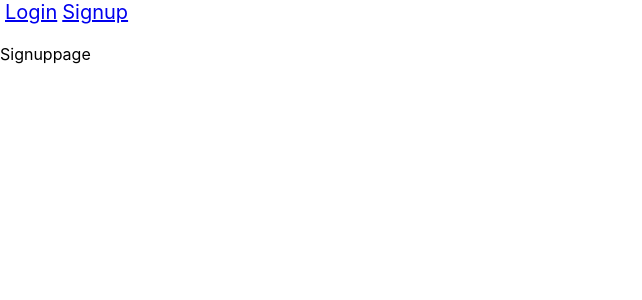
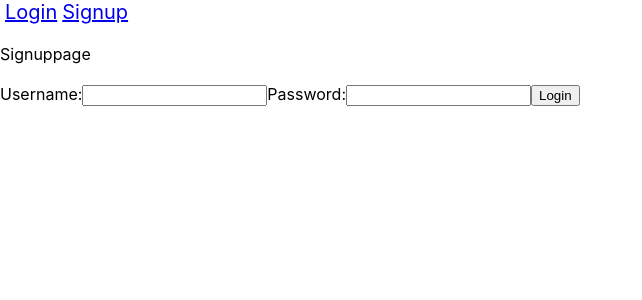
Before and after one commit to mdhira-ai/react_Authentication_Page, a React (Create React App) app: page /signup in a window 1280 px wide. Shown: the top 300 px of the page, without its empty margins (0-642 px from the left). Built offline with nearby package versions, Linux system fonts and the light colour scheme.

Commit message:
Added -  Signup System

```diff
--- a/src/Components/Auth.js
+++ b/src/Components/Auth.js
@@ -17,6 +17,20 @@ export function Auth({ children }) {
     const db = {
         user: 'hira',
         password: 'hira'
+    }
+
+    function SignUp(data){
+        if(data.username === db.user){
+            setIsAuthenticated(false);
+            alert('Already registered');
+        }else{
+            db.user = data.username;
+            db.password = data.password;
+            setIsAuthenticated(true);
+            setUser(data.username);
+            redirect('/');
+
+        }
     }
 
     function login(data) {
@@ -39,7 +53,7 @@ export function Auth({ children }) {
     }
 
     return (
-        <AuthProvider.Provider value={{ user, login, logout, isAuthenticated }}>
+        <AuthProvider.Provider value={{ user, login, logout, isAuthenticated ,SignUp}}>
             {children}
         </AuthProvider.Provider>
     );
--- a/src/Pages/Signuppage.js
+++ b/src/Pages/Signuppage.js
@@ -1,8 +1,40 @@
-import React from 'react'
+import React, { useState } from 'react'
+import { useAuth } from '../Components/Auth';
 
 function Signuppage() {
+  const [username, setusername] = useState()
+  const [password, setpassword] = useState()
+
+  const auth = useAuth();
+
+  function handlesignup(e) {
+    e.preventDefault()
+
+    auth.SignUp({ username, password })
+
+
+  }
+
+
   return (
+    <>
     <div>Signuppage</div>
+    <br />
+
+    <div>
+
+    <form onSubmit={handlesignup} >
+        <label>Username:</label>
+        <input type="text" name="username" value={username} onChange={(e) => setusername(e.target.value)} />
+        <label>Password:</label>
+        <input type="password" name="password" value={password} onChange={(e) => setpassword(e.target.value)} />
+        <input type="submit" value="Login" />
+
+      </form>
+    </div>
+
+
+    </>
   )
 }
 
```
